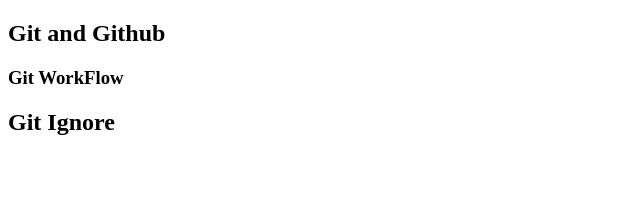
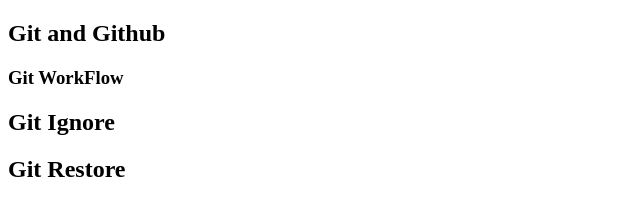
Before and after one commit to Malik-Umer-Mehboob/DevOps-Basics, a plain HTML site: page index.html in a window 1280 px wide. Shown: the whole page, without its empty margins (0-640 px from the left). Drawn offline with Linux system fonts and the light colour scheme.

Commit message:
Git restore

```diff
--- a/index.html
+++ b/index.html
@@ -9,5 +9,6 @@
     <h2>Git and Github</h2>
     <h3>Git WorkFlow</h3>
     <h2>Git Ignore</h2>
+    <h2>Git Restore</h2>
 </body>
 </html>
```
